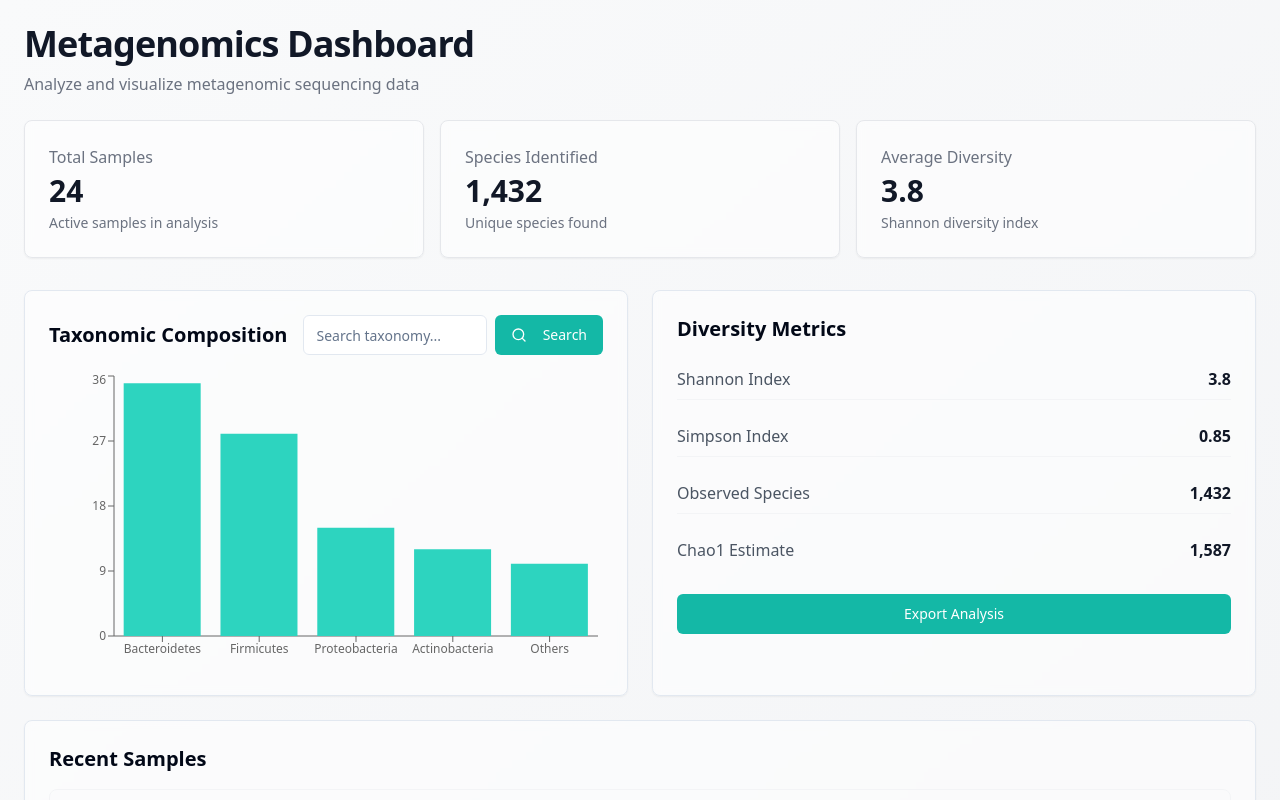
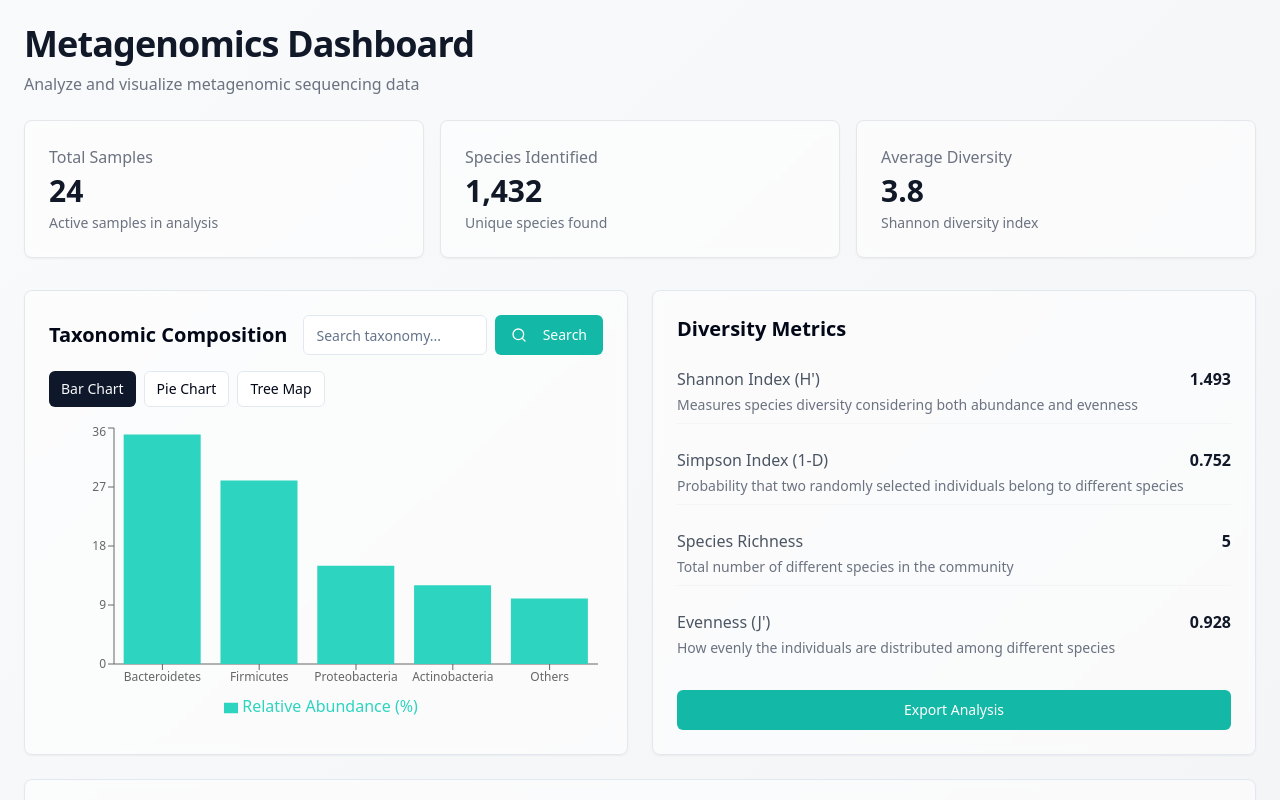
Before and after one commit to Abhishek-MSBI/microbe-explorer, a React (Vite) app: page / in a window 1280 px wide. Shown: the top 800 px of the page. Built offline with nearby package versions, Linux system fonts and the light colour scheme.

Commit message:
Enhance taxonomic analysis
Improve the depth and detail of the taxonomic analysis section.

```diff
--- a/src/components/AnalysisSection.tsx
+++ b/src/components/AnalysisSection.tsx
@@ -4,7 +4,19 @@ import { Card } from "./ui/card";
 import { Button } from "./ui/button";
 import { Input } from "./ui/input";
 import { useToast } from "@/hooks/use-toast";
-import { BarChart, Bar, XAxis, YAxis, Tooltip, ResponsiveContainer } from "recharts";
+import {
+  BarChart,
+  Bar,
+  XAxis,
+  YAxis,
+  Tooltip,
+  ResponsiveContainer,
+  PieChart,
+  Pie,
+  Cell,
+  TreeMap,
+  Legend
+} from "recharts";
 import { supabase } from "@/integrations/supabase/client";
 import { Search } from "lucide-react";
 
@@ -18,17 +30,51 @@ type TaxonomyReference = {
   created_at: string | null;
 }
 
+type ChartData = {
+  name: string;
+  value: number;
+  rank?: string;
+  children?: ChartData[];
+}
+
+const COLORS = ['#0088FE', '#00C49F', '#FFBB28', '#FF8042', '#8884d8', '#82ca9d'];
+
 export const AnalysisSection = () => {
   const [searchTerm, setSearchTerm] = useState("");
   const [loading, setLoading] = useState(false);
-  const [taxonomyData, setTaxonomyData] = useState([
-    { name: "Bacteroidetes", value: 35 },
-    { name: "Firmicutes", value: 28 },
-    { name: "Proteobacteria", value: 15 },
-    { name: "Actinobacteria", value: 12 },
-    { name: "Others", value: 10 },
+  const [taxonomyData, setTaxonomyData] = useState<ChartData[]>([
+    { name: "Bacteroidetes", value: 35, rank: "phylum" },
+    { name: "Firmicutes", value: 28, rank: "phylum" },
+    { name: "Proteobacteria", value: 15, rank: "phylum" },
+    { name: "Actinobacteria", value: 12, rank: "phylum" },
+    { name: "Others", value: 10, rank: "phylum" },
   ]);
+  const [selectedView, setSelectedView] = useState<'bar' | 'pie' | 'tree'>('bar');
   const { toast } = useToast();
+
+  const calculateDiversityMetrics = (data: ChartData[]) => {
+    const totalCount = data.reduce((sum, item) => sum + item.value, 0);
+
+    // Shannon diversity index
+    const shannon = data.reduce((h, item) => {
+      const p = item.value / totalCount;
+      return h - (p * Math.log(p));
+    }, 0);
+
+    // Simpson diversity index
+    const simpson = 1 - data.reduce((d, item) => {
+      const p = item.value / totalCount;
+      return d + (p * p);
+    }, 0);
+
+    // Observed species (richness)
+    const richness = data.length;
+
+    // Evenness
+    const evenness = shannon / Math.log(richness);
+
+    return { shannon, simpson, richness, evenness };
+  };
 
   const searchTaxonomy = async () => {
     if (!searchTerm) {
@@ -57,15 +103,27 @@ export const AnalysisSection = () => {
       if (dbError) throw dbError;
 
       if (taxonomyRefs?.length) {
-        const chartData = taxonomyRefs.map(ref => ({
-          name: ref.scientific_name.split(' ')[0], // Use genus name for brevity
-          value: 1 // For now, just showing presence
-        }));
+        // Group by rank and calculate relative abundance
+        const grouped = taxonomyRefs.reduce((acc, ref) => {
+          const rank = ref.rank || 'unknown';
+          if (!acc[rank]) acc[rank] = [];
+          acc[rank].push(ref);
+          return acc;
+        }, {} as Record<string, TaxonomyReference[]>);
+
+        const chartData = Object.entries(grouped).flatMap(([rank, refs]) =>
+          refs.map((ref, index) => ({
+            name: ref.scientific_name.split(' ')[0],
+            value: 100 / refs.length, // Convert to percentage
+            rank
+          }))
+        );
+
         setTaxonomyData(chartData);
 
         toast({
           title: "Taxonomy data updated",
-          description: `Found ${taxonomyRefs.length} records`,
+          description: `Found ${taxonomyRefs.length} records across ${Object.keys(grouped).length} ranks`,
         });
       }
     } catch (error: any) {
@@ -77,6 +135,88 @@ export const AnalysisSection = () => {
       });
     } finally {
       setLoading(false);
+    }
+  };
+
+  const metrics = calculateDiversityMetrics(taxonomyData);
+
+  const renderChart = () => {
+    switch (selectedView) {
+      case 'pie':
+        return (
+          <ResponsiveContainer width="100%" height="100%">
+            <PieChart>
+              <Pie
+                data={taxonomyData}
+                dataKey="value"
+                nameKey="name"
+                cx="50%"
+                cy="50%"
+                outerRadius={100}
+                fill="#8884d8"
+                label
+              >
+                {taxonomyData.map((entry, index) => (
+                  <Cell key={`cell-${index}`} fill={COLORS[index % COLORS.length]} />
+                ))}
+              </Pie>
+              <Tooltip />
+              <Legend />
+            </PieChart>
+          </ResponsiveContainer>
+        );
+      case 'tree':
+        return (
+          <ResponsiveContainer width="100%" height="100%">
+            <TreeMap
+              data={taxonomyData}
+              dataKey="value"
+              nameKey="name"
+              fill="#8884d8"
+              content={(props: any) => {
+                const { depth, x, y, width, height, name, value } = props;
+                return (
+                  <g>
+                    <rect
+                      x={x}
+                      y={y}
+                      width={width}
+                      height={height}
+                      style={{
+                        fill: COLORS[depth % COLORS.length],
+                        stroke: '#fff',
+                        strokeWidth: 2,
+                      }}
+                    />
+                    {width > 30 && height > 30 && (
+                      <text
+                        x={x + width / 2}
+                        y={y + height / 2}
+                        textAnchor="middle"
+                        fill="#fff"
+                        fontSize={12}
+                      >
+                        {`${name} (${value.toFixed(1)}%)`}
+                      </text>
+                    )}
+                  </g>
+                );
+              }}
+            />
+          </ResponsiveContainer>
+        );
+      default:
+        return (
+          <ResponsiveContainer width="100%" height="100%">
+            <BarChart data={taxonomyData}>
+              <XAxis dataKey="name" fontSize={12} />
+              <YAxis fontSize={12} />
+              <Tooltip />
+              <Legend />
+              <Bar dataKey="value" fill="#2dd4bf" name="Relative Abundance (%)" />
+            </BarChart>
+          </ResponsiveContainer>
+        );
     }
   };
 
@@ -102,25 +242,57 @@ export const AnalysisSection = () => {
             </Button>
           </div>
         </div>
+        <div className="flex gap-2 mb-4">
+          <Button
+            onClick={() => setSelectedView('bar')}
+            variant={selectedView === 'bar' ? 'default' : 'outline'}
+            size="sm"
+          >
+            Bar Chart
+          </Button>
+          <Button
+            onClick={() => setSelectedView('pie')}
+            variant={selectedView === 'pie' ? 'default' : 'outline'}
+            size="sm"
+          >
+            Pie Chart
+          </Button>
+          <Button
+            onClick={() => setSelectedView('tree')}
+            variant={selectedView === 'tree' ? 'default' : 'outline'}
+            size="sm"
+          >
+            Tree Map
+          </Button>
+        </div>
         <div className="h-[300px] w-full">
-          <ResponsiveContainer width="100%" height="100%">
-            <BarChart data={taxonomyData}>
-              <XAxis dataKey="name" fontSize={12} />
-              <YAxis fontSize={12} />
-              <Tooltip />
-              <Bar dataKey="value" fill="#2dd4bf" />
-            </BarChart>
-          </ResponsiveContainer>
+          {renderChart()}
         </div>
       </Card>
 
       <Card className="p-6 bg-white/50 backdrop-blur-sm">
         <h2 className="text-xl font-semibold mb-4">Diversity Metrics</h2>
         <div className="space-y-4">
-          <MetricRow label="Shannon Index" value="3.8" />
-          <MetricRow label="Simpson Index" value="0.85" />
-          <MetricRow label="Observed Species" value="1,432" />
-          <MetricRow label="Chao1 Estimate" value="1,587" />
+          <MetricRow
+            label="Shannon Index (H')"
+            value={metrics.shannon.toFixed(3)}
+            description="Measures species diversity considering both abundance and evenness"
+          />
+          <MetricRow
+            label="Simpson Index (1-D)"
+            value={metrics.simpson.toFixed(3)}
+            description="Probability that two randomly selected individuals belong to different species"
+          />
+          <MetricRow
+            label="Species Richness"
+            value={metrics.richness.toString()}
+            description="Total number of different species in the community"
+          />
+          <MetricRow
+            label="Evenness (J')"
+            value={metrics.evenness.toFixed(3)}
+            description="How evenly the individuals are distributed among different species"
+          />
         </div>
         <div className="mt-6">
           <Button className="w-full bg-theme-500 hover:bg-theme-600 text-white">
@@ -132,9 +304,22 @@ export const AnalysisSection = () => {
   );
 };
 
-const MetricRow = ({ label, value }: { label: string; value: string }) => (
-  <div className="flex justify-between items-center py-2 border-b border-gray-100 last:border-0">
-    <span className="text-gray-600">{label}</span>
-    <span className="font-semibold text-gray-900">{value}</span>
+const MetricRow = ({
+  label,
+  value,
+  description
+}: {
+  label: string;
+  value: string;
+  description?: string;
+}) => (
+  <div className="py-2 border-b border-gray-100 last:border-0">
+    <div className="flex justify-between items-center">
+      <span className="text-gray-600">{label}</span>
+      <span className="font-semibold text-gray-900">{value}</span>
+    </div>
+    {description && (
+      <p className="text-sm text-gray-500 mt-1">{description}</p>
+    )}
   </div>
 );
```
